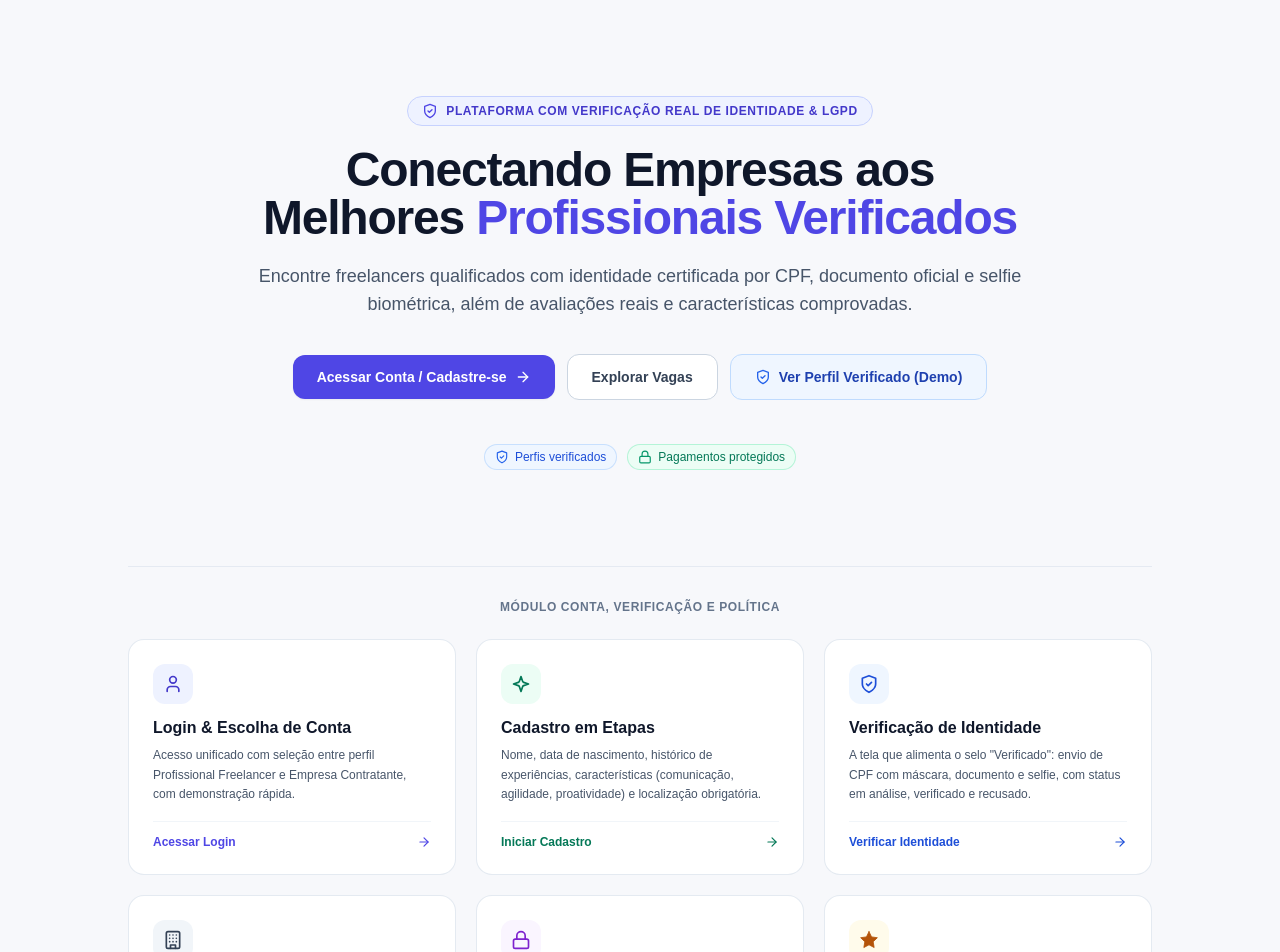
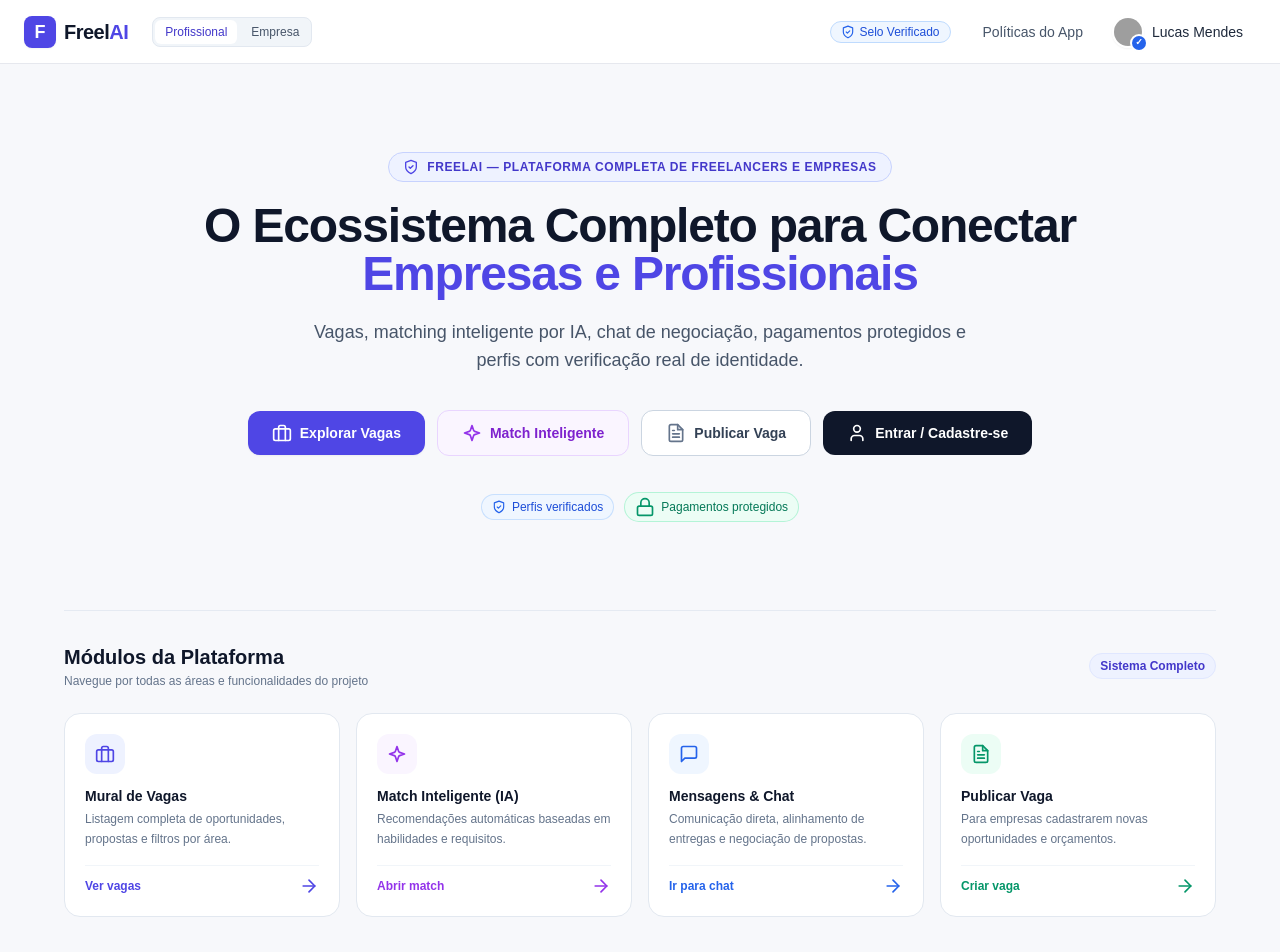
Before and after one commit to Pedro-Soares09/FreelAI-Front, a Next.js app: page / in a window 1280 px wide. Shown: the top 952 px of the page. Built offline with nearby package versions, Linux system fonts and the light colour scheme; grey boxes are pictures that could not be loaded.

Commit message:
feat: integra visao completa do FreelAI na home e barra lateral

```diff
--- a/src/app/globals.css
+++ b/src/app/globals.css
@@ -11,6 +11,17 @@
 
 * {
   box-sizing: border-box;
+}
+
+svg {
+  display: inline-block;
+  vertical-align: middle;
+  flex-shrink: 0;
+}
+
+svg:not([width]) {
+  width: 1.25rem;
+  height: 1.25rem;
 }
 
 body {
--- a/src/app/page.tsx
+++ b/src/app/page.tsx
@@ -1,4 +1,5 @@
 import Link from "next/link";
+import { Header } from "@/components/layout/header";
 import { TrustSeals } from "@/components/shared/trust-seals";
 import {
   ShieldCheckIcon,
@@ -8,65 +9,187 @@ import {
   ArrowRightIcon,
   StarIcon,
   LockIcon,
+  BriefcaseIcon,
+  FileTextIcon,
+  MessageSquareIcon,
 } from "@/components/ui/icons";
 
 export default function HomePage() {
   return (
-    <main className="page max-w-5xl">
+    <>
+      <Header />
+      <main className="page max-w-6xl">
         {/* Hero Section */}
-      <div className="py-10 sm:py-16 text-center max-w-3xl mx-auto space-y-5">
+        <div className="py-10 sm:py-14 text-center max-w-4xl mx-auto space-y-5">
           <div className="inline-flex items-center gap-2 px-3.5 py-1.5 rounded-full bg-indigo-50 border border-indigo-200 text-indigo-700 text-xs font-bold uppercase tracking-wider shadow-2xs">
             <ShieldCheckIcon className="w-4 h-4 text-indigo-600" />
-          <span>Plataforma com Verificação Real de Identidade & LGPD</span>
+            <span>FreelAI — Plataforma Completa de Freelancers e Empresas</span>
           </div>
 
           <h1 className="text-3xl sm:text-5xl font-extrabold text-slate-900 tracking-tight leading-tight">
-          Conectando Empresas aos Melhores{" "}
-          <span className="text-indigo-600">Profissionais Verificados</span>
+            O Ecossistema Completo para Conectar{" "}
+            <span className="text-indigo-600">Empresas e Profissionais</span>
           </h1>
 
-        <p className="text-slate-600 text-base sm:text-lg leading-relaxed">
-          Encontre freelancers qualificados com identidade certificada por CPF, documento oficial e selfie biométrica,
-          além de avaliações reais e características comprovadas.
+          <p className="text-slate-600 text-base sm:text-lg leading-relaxed max-w-2xl mx-auto">
+            Vagas, matching inteligente por IA, chat de negociação, pagamentos protegidos e perfis com verificação real de identidade.
           </p>
 
-        {/* CTAs */}
+          {/* CTAs Principais */}
           <div className="flex flex-wrap items-center justify-center gap-3 pt-4">
             <Link
-            href="/login"
+              href="/vagas"
               className="py-3 px-6 rounded-xl bg-indigo-600 hover:bg-indigo-700 text-white font-bold text-sm shadow-sm transition-all flex items-center gap-2"
             >
-            <span>Acessar Conta / Cadastre-se</span>
-            <ArrowRightIcon className="w-4 h-4" />
+              <BriefcaseIcon className="w-4 h-4" />
+              <span>Explorar Vagas</span>
             </Link>
 
             <Link
-            href="/vagas"
-            className="py-3 px-6 rounded-xl bg-white hover:bg-slate-50 border border-slate-300 text-slate-700 font-semibold text-sm transition-all shadow-2xs"
+              href="/match"
+              className="py-3 px-6 rounded-xl bg-purple-50 hover:bg-purple-100 border border-purple-200 text-purple-700 font-bold text-sm transition-all flex items-center gap-2"
             >
-            Explorar Vagas
+              <SparklesIcon className="w-4 h-4 text-purple-600" />
+              <span>Match Inteligente</span>
             </Link>
 
             <Link
-            href="/perfil/publico"
-            className="py-3 px-6 rounded-xl bg-blue-50 hover:bg-blue-100 border border-blue-200 text-blue-800 font-semibold text-sm transition-all flex items-center gap-2 shadow-2xs"
+              href="/criar-vaga"
+              className="py-3 px-6 rounded-xl bg-white hover:bg-slate-50 border border-slate-300 text-slate-700 font-semibold text-sm transition-all flex items-center gap-2 shadow-2xs"
             >
-            <ShieldCheckIcon className="w-4 h-4 text-blue-600" />
-            <span>Ver Perfil Verificado (Demo)</span>
+              <FileTextIcon className="w-4 h-4 text-slate-500" />
+              <span>Publicar Vaga</span>
+            </Link>
+
+            <Link
+              href="/login"
+              className="py-3 px-6 rounded-xl bg-slate-900 hover:bg-slate-800 text-white font-bold text-sm transition-all flex items-center gap-2"
+            >
+              <UserIcon className="w-4 h-4" />
+              <span>Entrar / Cadastre-se</span>
             </Link>
           </div>
 
           {/* Trust Seals */}
-        <div className="pt-6 flex justify-center">
+          <div className="pt-4 flex justify-center">
             <TrustSeals />
           </div>
         </div>
 
-      {/* Destaques das Funcionalidades Entregues no Módulo */}
+        {/* SEÇÃO 1: Módulos Principais do Projeto FreelAI */}
         <div className="mt-8 pt-8 border-t border-slate-200/80">
-        <h2 className="text-center text-xs font-bold uppercase tracking-wider text-slate-500 mb-6">
-          Módulo Conta, Verificação e Política
-        </h2>
+          <div className="flex items-center justify-between mb-6">
+            <div>
+              <h2 className="text-xl font-bold text-slate-900">Módulos da Plataforma</h2>
+              <p className="text-xs text-slate-500 mt-0.5">Navegue por todas as áreas e funcionalidades do projeto</p>
+            </div>
+            <span className="text-xs font-semibold px-2.5 py-1 rounded-full bg-indigo-50 text-indigo-700 border border-indigo-100">
+              Sistema Completo
+            </span>
+          </div>
+
+          <div className="grid sm:grid-cols-2 lg:grid-cols-4 gap-4">
+            {/* Card: Mural de Vagas */}
+            <Link
+              href="/vagas"
+              className="p-5 rounded-2xl bg-white border border-slate-200 hover:border-indigo-400 hover:shadow-xs transition-all group flex flex-col justify-between"
+            >
+              <div>
+                <div className="w-10 h-10 rounded-xl bg-indigo-50 text-indigo-600 flex items-center justify-center mb-3 group-hover:bg-indigo-600 group-hover:text-white transition-colors">
+                  <BriefcaseIcon className="w-5 h-5" />
+                </div>
+                <h3 className="font-bold text-slate-900 text-sm group-hover:text-indigo-600 transition-colors">
+                  Mural de Vagas
+                </h3>
+                <p className="text-xs text-slate-500 mt-1 leading-relaxed">
+                  Listagem completa de oportunidades, propostas e filtros por área.
+                </p>
+              </div>
+              <div className="mt-4 pt-2.5 border-t border-slate-100 flex items-center justify-between text-xs font-semibold text-indigo-600">
+                <span>Ver vagas</span>
+                <ArrowRightIcon className="w-3.5 h-3.5 group-hover:translate-x-1 transition-transform" />
+              </div>
+            </Link>
+
+            {/* Card: Match Inteligente */}
+            <Link
+              href="/match"
+              className="p-5 rounded-2xl bg-white border border-slate-200 hover:border-purple-400 hover:shadow-xs transition-all group flex flex-col justify-between"
+            >
+              <div>
+                <div className="w-10 h-10 rounded-xl bg-purple-50 text-purple-600 flex items-center justify-center mb-3 group-hover:bg-purple-600 group-hover:text-white transition-colors">
+                  <SparklesIcon className="w-5 h-5" />
+                </div>
+                <h3 className="font-bold text-slate-900 text-sm group-hover:text-purple-600 transition-colors">
+                  Match Inteligente (IA)
+                </h3>
+                <p className="text-xs text-slate-500 mt-1 leading-relaxed">
+                  Recomendações automáticas baseadas em habilidades e requisitos.
+                </p>
+              </div>
+              <div className="mt-4 pt-2.5 border-t border-slate-100 flex items-center justify-between text-xs font-semibold text-purple-600">
+                <span>Abrir match</span>
+                <ArrowRightIcon className="w-3.5 h-3.5 group-hover:translate-x-1 transition-transform" />
+              </div>
+            </Link>
+
+            {/* Card: Chat & Mensagens */}
+            <Link
+              href="/chat"
+              className="p-5 rounded-2xl bg-white border border-slate-200 hover:border-blue-400 hover:shadow-xs transition-all group flex flex-col justify-between"
+            >
+              <div>
+                <div className="w-10 h-10 rounded-xl bg-blue-50 text-blue-600 flex items-center justify-center mb-3 group-hover:bg-blue-600 group-hover:text-white transition-colors">
+                  <MessageSquareIcon className="w-5 h-5" />
+                </div>
+                <h3 className="font-bold text-slate-900 text-sm group-hover:text-blue-600 transition-colors">
+                  Mensagens & Chat
+                </h3>
+                <p className="text-xs text-slate-500 mt-1 leading-relaxed">
+                  Comunicação direta, alinhamento de entregas e negociação de propostas.
+                </p>
+              </div>
+              <div className="mt-4 pt-2.5 border-t border-slate-100 flex items-center justify-between text-xs font-semibold text-blue-600">
+                <span>Ir para chat</span>
+                <ArrowRightIcon className="w-3.5 h-3.5 group-hover:translate-x-1 transition-transform" />
+              </div>
+            </Link>
+
+            {/* Card: Publicar Vaga */}
+            <Link
+              href="/criar-vaga"
+              className="p-5 rounded-2xl bg-white border border-slate-200 hover:border-emerald-400 hover:shadow-xs transition-all group flex flex-col justify-between"
+            >
+              <div>
+                <div className="w-10 h-10 rounded-xl bg-emerald-50 text-emerald-600 flex items-center justify-center mb-3 group-hover:bg-emerald-600 group-hover:text-white transition-colors">
+                  <FileTextIcon className="w-5 h-5" />
+                </div>
+                <h3 className="font-bold text-slate-900 text-sm group-hover:text-emerald-600 transition-colors">
+                  Publicar Vaga
+                </h3>
+                <p className="text-xs text-slate-500 mt-1 leading-relaxed">
+                  Para empresas cadastrarem novas oportunidades e orçamentos.
+                </p>
+              </div>
+              <div className="mt-4 pt-2.5 border-t border-slate-100 flex items-center justify-between text-xs font-semibold text-emerald-600">
+                <span>Criar vaga</span>
+                <ArrowRightIcon className="w-3.5 h-3.5 group-hover:translate-x-1 transition-transform" />
+              </div>
+            </Link>
+          </div>
+        </div>
+
+        {/* SEÇÃO 2: Módulo Conta, Verificação e Política */}
+        <div className="mt-12 pt-8 border-t border-slate-200/80">
+          <div className="flex items-center justify-between mb-6">
+            <div>
+              <h2 className="text-xl font-bold text-slate-900">Conta, Verificação e Política</h2>
+              <p className="text-xs text-slate-500 mt-0.5">Módulo de autenticação, validação de identidade e conformidade</p>
+            </div>
+            <span className="text-xs font-semibold px-2.5 py-1 rounded-full bg-emerald-50 text-emerald-700 border border-emerald-100">
+              Módulo Ativo
+            </span>
+          </div>
 
           <div className="grid sm:grid-cols-2 lg:grid-cols-3 gap-5">
             {/* Card 1: Login & Escolha do Tipo de Conta */}
@@ -126,7 +249,7 @@ export default function HomePage() {
                   Verificação de Identidade
                 </h3>
                 <p className="text-xs text-slate-600 mt-1.5 leading-relaxed">
-                A tela que alimenta o selo &quot;Verificado&quot;: envio de CPF com máscara, documento e selfie, com status em análise, verificado e recusado.
+                  Envio de CPF com máscara, documento e selfie, com status em análise, verificado e recusado.
                 </p>
               </div>
               <div className="mt-4 pt-3 border-t border-slate-100 flex items-center justify-between text-xs font-semibold text-blue-700">
@@ -148,7 +271,7 @@ export default function HomePage() {
                   Cadastro de Empresa
                 </h3>
                 <p className="text-xs text-slate-600 mt-1.5 leading-relaxed">
-                Razão Social, Nome Fantasia e CNPJ com máscara em tempo real e validação de algoritmo dos dígitos verificadores.
+                  Razão Social, Nome Fantasia e CNPJ com máscara em tempo real e validação algorítmica.
                 </p>
               </div>
               <div className="mt-4 pt-3 border-t border-slate-100 flex items-center justify-between text-xs font-semibold text-slate-700">
@@ -170,7 +293,7 @@ export default function HomePage() {
                   Políticas do App (5 Páginas)
                 </h3>
                 <p className="text-xs text-slate-600 mt-1.5 leading-relaxed">
-                Central de governança, 5 páginas de detalhe por item, toggle funcional de notificações e checkbox que habilita o botão de confirmação.
+                  Central de governança, 5 páginas de detalhe por item, toggle funcional e checkbox de aceite.
                 </p>
               </div>
               <div className="mt-4 pt-3 border-t border-slate-100 flex items-center justify-between text-xs font-semibold text-purple-700">
@@ -192,7 +315,7 @@ export default function HomePage() {
                   Perfil & Avaliações Recebidas
                 </h3>
                 <p className="text-xs text-slate-600 mt-1.5 leading-relaxed">
-                Perfil próprio editável e perfil público (&quot;Ver perfil verificado&quot;) com nota média, depoimentos recebidos e características em barras.
+                  Perfil público com nota média, depoimentos recebidos e características em barras de progresso.
                 </p>
               </div>
               <div className="mt-4 pt-3 border-t border-slate-100 flex items-center justify-between text-xs font-semibold text-amber-700">
@@ -203,5 +326,6 @@ export default function HomePage() {
           </div>
         </div>
       </main>
+    </>
   );
 }
--- a/src/components/layout/sidebar.tsx
+++ b/src/components/layout/sidebar.tsx
@@ -10,6 +10,7 @@ import {
   UserIcon,
   ShieldCheckIcon,
   LockIcon,
+  MessageSquareIcon,
 } from "@/components/ui/icons";
 
 export function Sidebar() {
@@ -20,6 +21,7 @@ export function Sidebar() {
     { href: "/vagas", label: "Vagas", icon: BriefcaseIcon },
     { href: "/match", label: "Match Inteligente", icon: SparklesIcon },
     { href: "/criar-vaga", label: "Criar Vaga", icon: FileTextIcon },
+    { href: "/chat", label: "Mensagens & Chat", icon: MessageSquareIcon },
     {
       href: "/verificacao",
       label: "Verificação de Identidade",
--- a/src/components/ui/icons.tsx
+++ b/src/components/ui/icons.tsx
@@ -21,6 +21,8 @@ export function CheckIcon(props: IconProps) {
 export function ShieldCheckIcon(props: IconProps) {
   return (
     <svg
+      width="1em"
+      height="1em"
       viewBox="0 0 24 24"
       fill="none"
       stroke="currentColor"
@@ -31,6 +33,24 @@ export function ShieldCheckIcon(props: IconProps) {
     >
       <path d="M12 22s8-4 8-10V5l-8-3-8 3v7c0 6 8 10 8 10z" />
       <path d="m9 12 2 2 4-4" />
+    </svg>
+  );
+}
+
+export function MessageSquareIcon(props: IconProps) {
+  return (
+    <svg
+      width="1em"
+      height="1em"
+      viewBox="0 0 24 24"
+      fill="none"
+      stroke="currentColor"
+      strokeWidth={2}
+      strokeLinecap="round"
+      strokeLinejoin="round"
+      {...props}
+    >
+      <path d="M21 15a2 2 0 0 1-2 2H7l-4 4V5a2 2 0 0 1 2-2h14a2 2 0 0 1 2 2z" />
     </svg>
   );
 }
```
Lines whose indentation alone changed are shown as unchanged.
